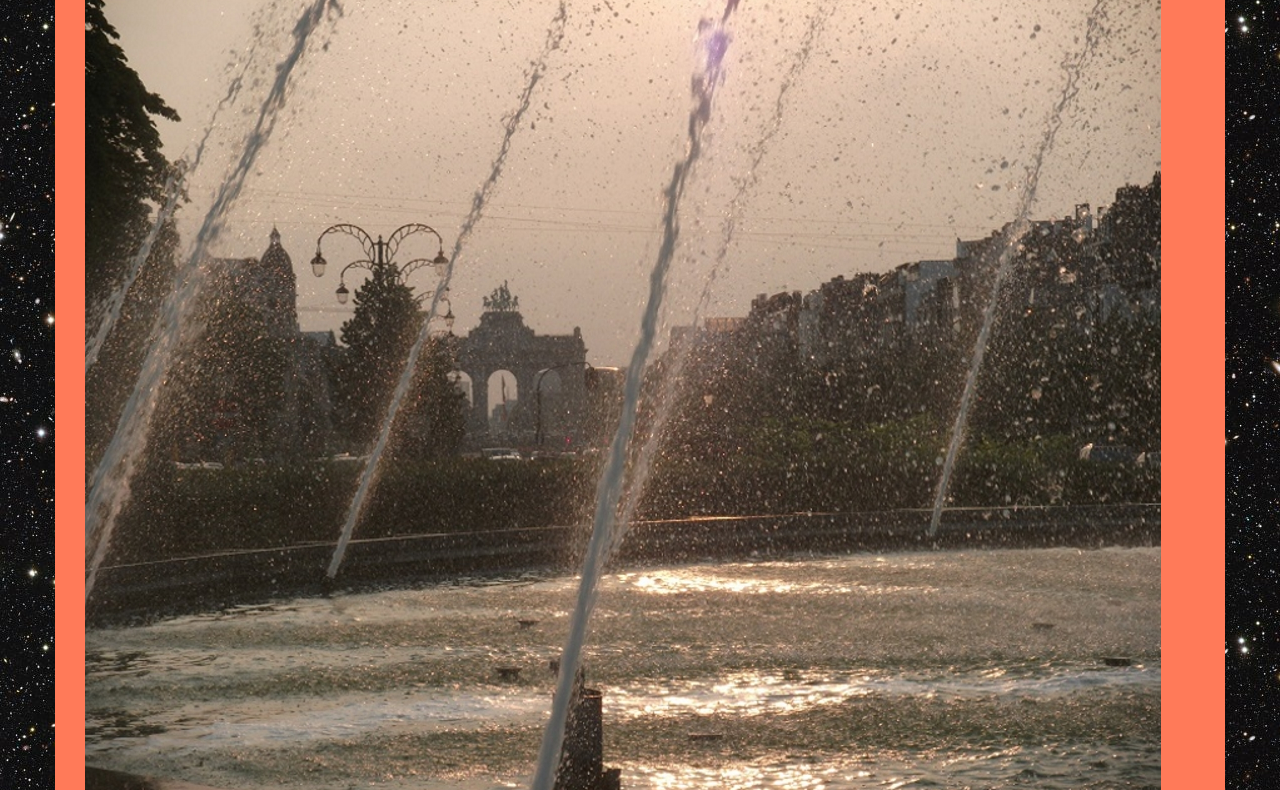
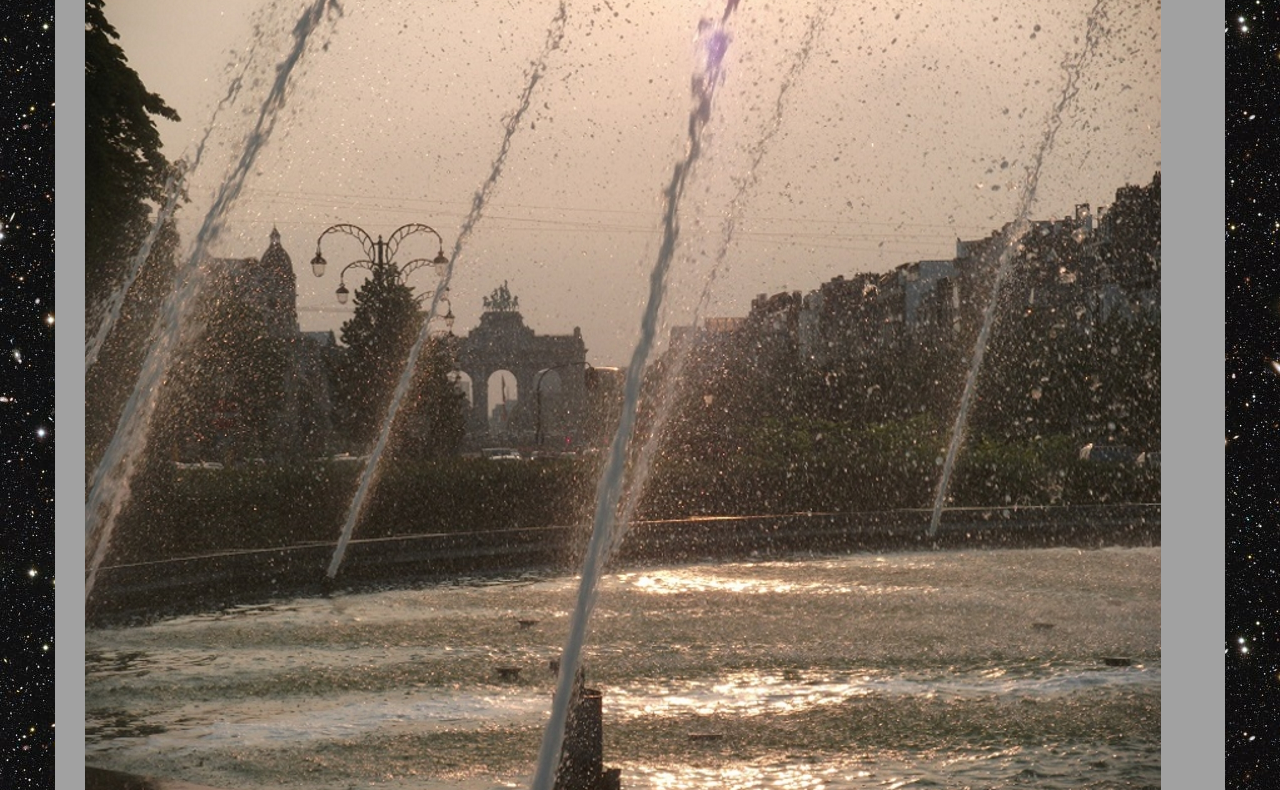
Before and after one commit to MarcelHuesmann/MarcelHuesmann.github.io, a plain HTML site: page index.html in a window 1280 px wide. Shown: the part 123-913 px from the top of the page. Drawn offline with nearby package versions, Linux system fonts and the light colour scheme; files whose address does not match are found by name.

Commit message:
Update 1.css
change container  background color.

```diff
--- a/1.css
+++ b/1.css
@@ -1,5 +1,5 @@
 
-.container {background-color:#FF7A59;
+.container {background-color:#A1A1A1;
 }
 
 body{ background-image: url("b1.jpg");
```
